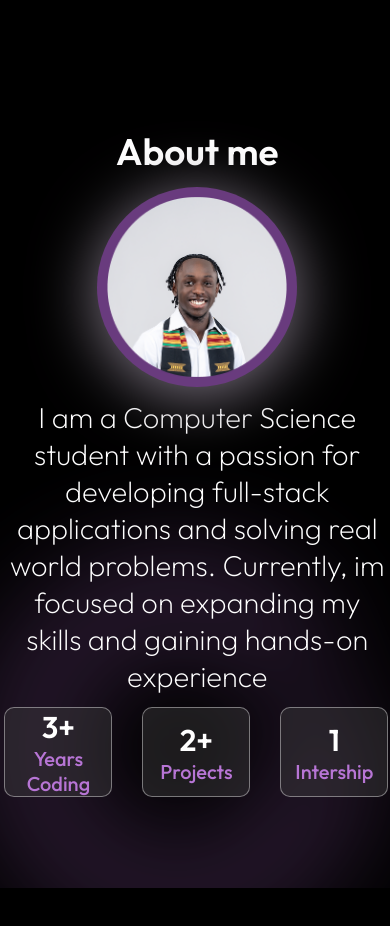
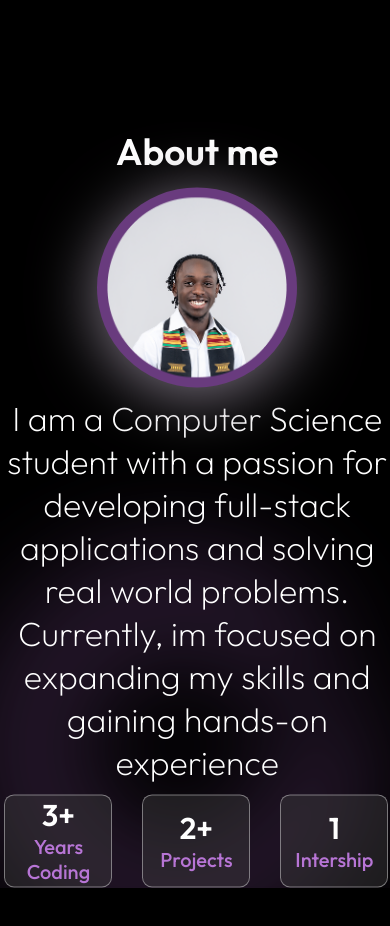
Before and after one commit to SamM-SWE/portfolio, a React (Vite) app in the folder frontend/: page / in a window 390 px wide. Shown: the part 800-1726 px from the top of the page. Built offline with nearby package versions, Linux system fonts and the light colour scheme.

Commit message:
Scaled about me section bettere

```diff
--- a/frontend/src/index.css
+++ b/frontend/src/index.css
@@ -1186,6 +1186,7 @@ body {
 
   .main-content {
     display: none;
+
   }
 
   .main-content-mobile {
@@ -1193,7 +1194,8 @@ body {
     position: relative;
     width: 100%;
     height: 80%;
-    top: 10%;
+    top: 50%;
+    transform: translateY(-50%);
     flex-direction: column;
     align-items: center;
     gap: 12px;
@@ -1203,7 +1205,7 @@ body {
     display: flex;
     flex-direction: column;
     align-items: center;
-    gap: 12px;
+    gap: 10px;
   }
 
   .ellipse {
@@ -1220,16 +1222,18 @@ body {
   .bio-text {
     text-align: center;
     width: 100%;
+    font-size: 4vh;
   }
 
   .skill-card-div {
     position: relative;
     width: 100%;
+
   }
 
   .skill-card {
     width: 28%;
-    height: 100%;
+    height: 11vh;
   }
 
 }
```
